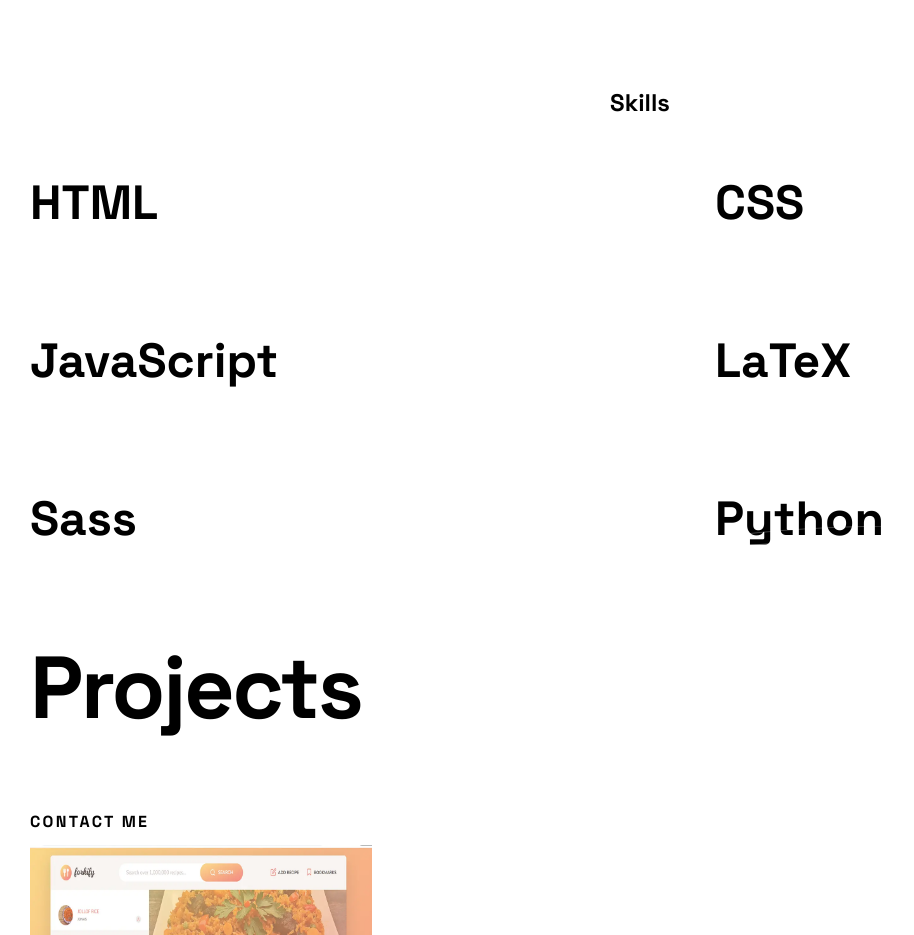
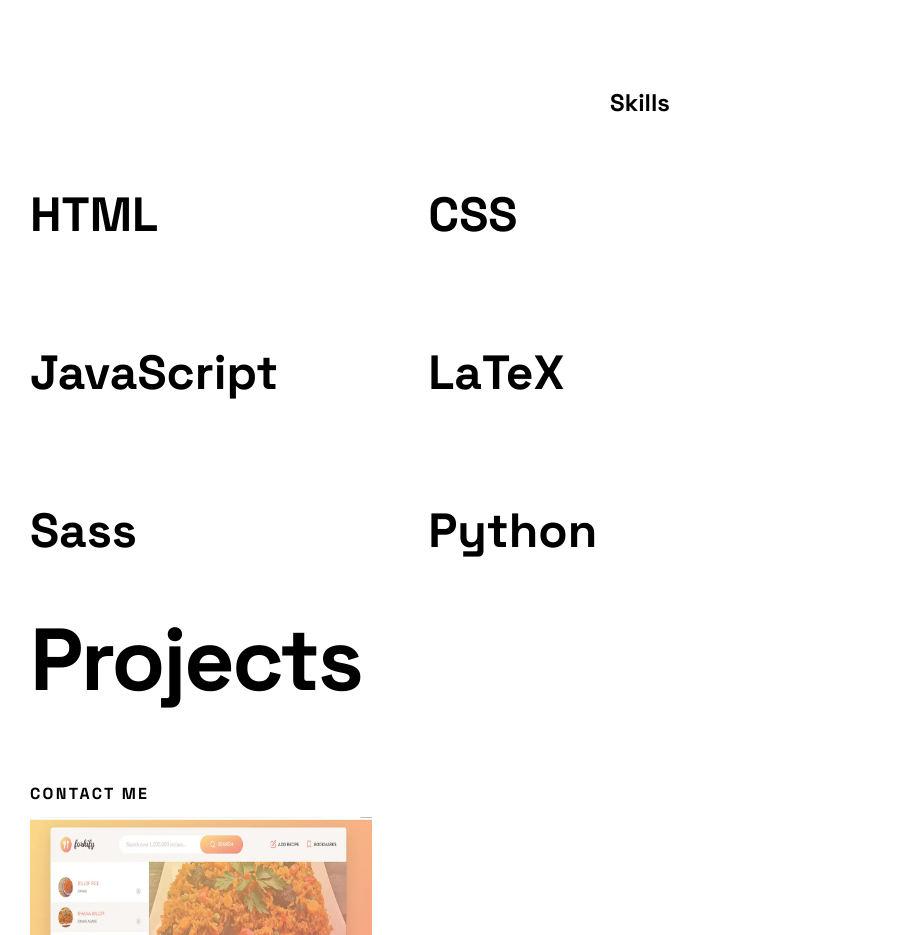
Before and after one commit to asarejonas/Portfolio_Site, a plain HTML site: page index.html in a window 1280 px wide. Shown: the part 780-1715 px from the top of the page, without its empty margins (0-914 px from the left). Drawn offline with Linux system fonts and the light colour scheme.

Commit message:
Media query tablet

```diff
--- a/style.css
+++ b/style.css
@@ -449,3 +449,20 @@ h1 > span {
   left: 50%;
   translate: 0 50%;
 }
+
+@media (min-width: 37.5em) {
+  .skills__wrapper {
+    grid-template-columns: repeat(2, 1fr);
+    gap: 52px 24px;
+    border: none;
+    padding-block: 52px 0;
+  }
+
+  .skills__item {
+    text-align: left;
+  }
+
+  .skills__rings {
+    translate: 40% 50%;
+  }
+}
```
